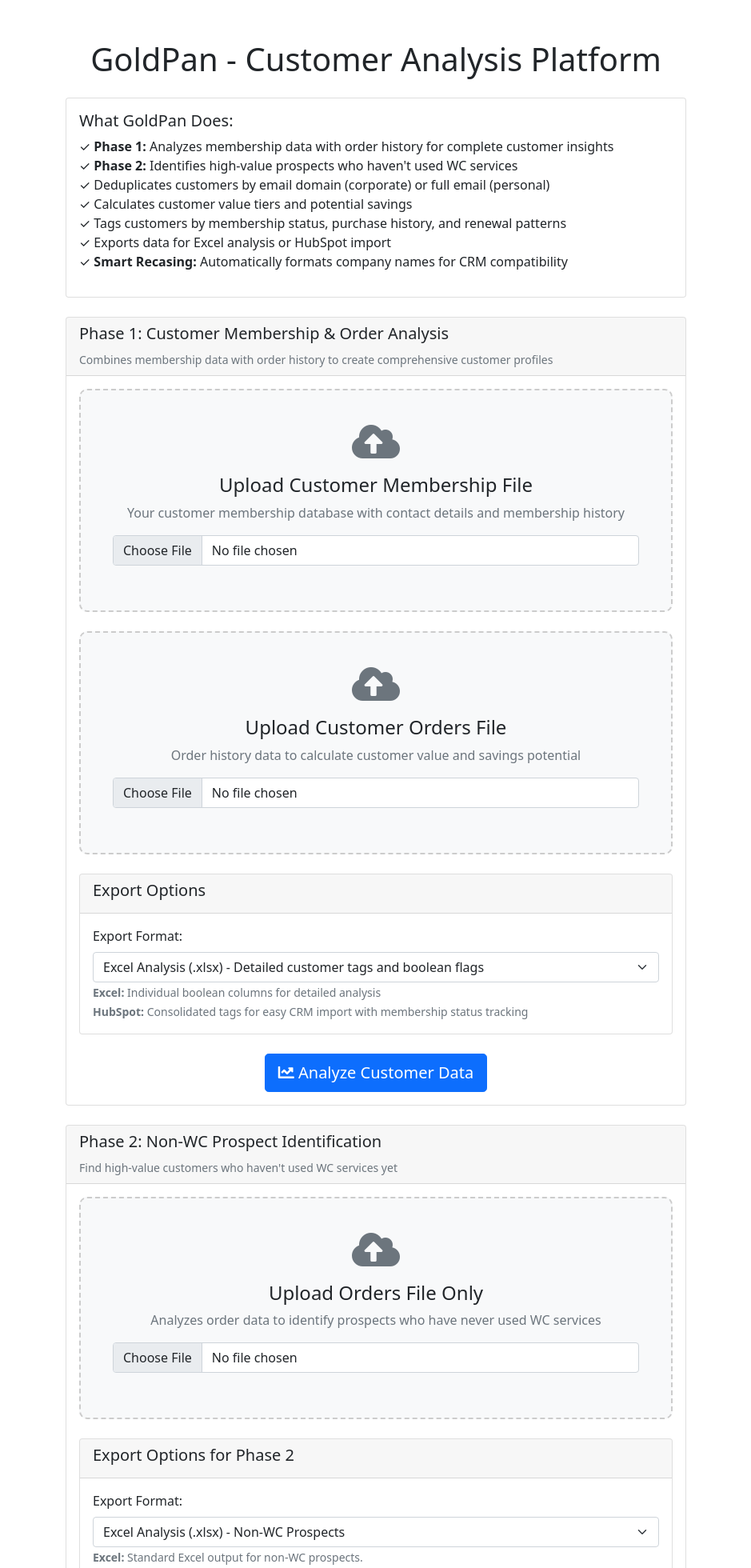
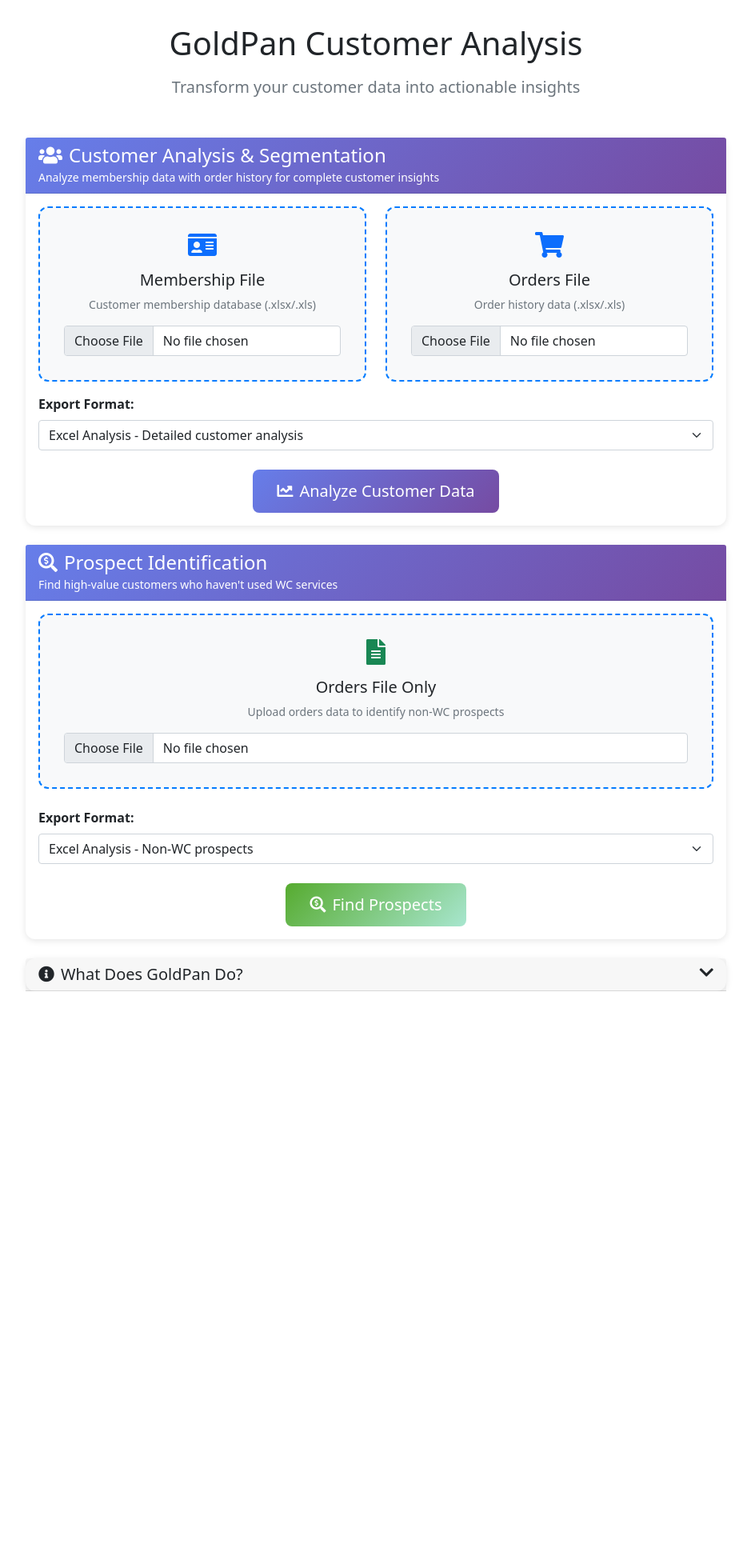
Before and after one commit to aidan-xyz/goldpan, a Flask app: page / in a window 1280 px wide. Shown: the top 1960 px of the page at 80% size, without its empty margins (170-1109 px from the left). After the commit the page ends 1239 px from the top, so only its background shows below. Run offline with Flask 3, Linux system fonts and the light colour scheme; some libraries are stand-ins or nearby versions.

Commit message:
Assistant checkpoint: Simplified UI for better usability
Assistant generated file changes:
- templates/upload.html: Simplify and clean up the UI for better usability

---

User prompt:

can we clean up the UI a bit so it's not so overwhelming and more easy to understand/use

Replit-Commit-Author: Assistant
Replit-Commit-Session-Id: 0aea67ad-3ff1-4d8e-b71c-73a796ee62c1

```diff
--- a/templates/upload.html
+++ b/templates/upload.html
@@ -1,199 +1,180 @@
+
 <!DOCTYPE html>
 <html lang="en">
 <head>
     <meta charset="UTF-8">
     <meta name="viewport" content="width=device-width, initial-scale=1.0">
-    <title>Customer Data Analysis & Prospect Identification</title>
+    <title>GoldPan - Customer Analysis Platform</title>
     <link href="https://cdn.jsdelivr.net/npm/bootstrap@5.1.3/dist/css/bootstrap.min.css" rel="stylesheet">
     <link rel="stylesheet" href="https://cdnjs.cloudflare.com/ajax/libs/font-awesome/5.15.3/css/all.min.css">
     <style>
         .container {
-            max-width: 800px;
-            margin-top: 50px;
+            max-width: 900px;
+            margin-top: 30px;
         }
         .upload-area {
-            border: 2px dashed #ccc;
-            border-radius: 10px;
-            padding: 40px;
+            border: 2px dashed #007bff;
+            border-radius: 12px;
+            padding: 30px;
             text-align: center;
             background-color: #f8f9fa;
+            transition: all 0.3s ease;
         }
         .upload-area:hover {
-            border-color: #007bff;
+            border-color: #0056b3;
             background-color: #e3f2fd;
+        }
+        .feature-card {
+            border: none;
+            box-shadow: 0 2px 8px rgba(0,0,0,0.1);
+            border-radius: 12px;
+        }
+        .btn-primary {
+            background: linear-gradient(135deg, #667eea 0%, #764ba2 100%);
+            border: none;
+            border-radius: 8px;
+            padding: 12px 30px;
+        }
+        .btn-success {
+            background: linear-gradient(135deg, #56ab2f 0%, #a8e6cf 100%);
+            border: none;
+            border-radius: 8px;
+            padding: 12px 30px;
+        }
+        .section-header {
+            background: linear-gradient(135deg, #667eea 0%, #764ba2 100%);
+            color: white;
+            border-radius: 12px 12px 0 0;
+        }
+        .collapse-header {
+            cursor: pointer;
+            transition: all 0.3s ease;
+        }
+        .collapse-header:hover {
+            background-color: #f8f9fa;
         }
     </style>
 </head>
 <body>
     <div class="container">
-        <h1 class="text-center mb-4">GoldPan - Customer Analysis Platform</h1>
-
-        <div class="card">
-            <div class="card-body">
-                <h5 class="card-title">What GoldPan Does:</h5>
-                <ul class="list-unstyled">
-                    <li>✓ <strong>Phase 1:</strong> Analyzes membership data with order history for complete customer insights</li>
-                    <li>✓ <strong>Phase 2:</strong> Identifies high-value prospects who haven't used WC services</li>
-                    <li>✓ Deduplicates customers by email domain (corporate) or full email (personal)</li>
-                    <li>✓ Calculates customer value tiers and potential savings</li>
-                    <li>✓ Tags customers by membership status, purchase history, and renewal patterns</li>
-                    <li>✓ Exports data for Excel analysis or HubSpot import</li>
-                    <li>✓ <strong>Smart Recasing:</strong> Automatically formats company names for CRM compatibility</li>
-                </ul>
-            </div>
+        <div class="text-center mb-5">
+            <h1 class="mb-3">GoldPan Customer Analysis</h1>
+            <p class="lead text-muted">Transform your customer data into actionable insights</p>
         </div>
 
-        <div class="mt-4">
         {% with messages = get_flashed_messages() %}
             {% if messages %}
                 {% for message in messages %}
-                        <div class="alert alert-danger" role="alert">
+                    <div class="alert alert-danger alert-dismissible fade show" role="alert">
                         {{ message }}
+                        <button type="button" class="btn-close" data-bs-dismiss="alert"></button>
                     </div>
                 {% endfor %}
             {% endif %}
         {% endwith %}
 
-            <!-- Phase 1: Standard Processing -->
-            <div class="card mb-4">
-                <div class="card-header">
-                    <h5>Phase 1: Customer Membership & Order Analysis</h5>
-                    <small class="text-muted">Combines membership data with order history to create comprehensive customer profiles</small>
+        <!-- Main Processing Section -->
+        <div class="card feature-card mb-4">
+            <div class="card-header section-header">
+                <h4 class="mb-0"><i class="fas fa-users me-2"></i>Customer Analysis & Segmentation</h4>
+                <small>Analyze membership data with order history for complete customer insights</small>
             </div>
             <div class="card-body">
                 <form method="POST" action="/process" enctype="multipart/form-data">
-                        <div class="upload-area mb-4">
-                            <div class="mb-3">
-                                <i class="fas fa-cloud-upload-alt fa-3x text-muted mb-3"></i>
-                                <h4>Upload Customer Membership File</h4>
-                                <p class="text-muted">Your customer membership database with contact details and membership history</p>
+                    <div class="row">
+                        <div class="col-md-6 mb-3">
+                            <div class="upload-area">
+                                <i class="fas fa-id-card fa-2x text-primary mb-3"></i>
+                                <h5>Membership File</h5>
+                                <p class="text-muted small">Customer membership database (.xlsx/.xls)</p>
                                 <input type="file" class="form-control" name="membership_file" accept=".xlsx,.xls" required>
                             </div>
                         </div>
-
+                        <div class="col-md-6 mb-3">
                             <div class="upload-area">
-                            <div class="mb-3">
-                                <i class="fas fa-cloud-upload-alt fa-3x text-muted mb-3"></i>
-                                <h4>Upload Customer Orders File</h4>
-                                <p class="text-muted">Order history data to calculate customer value and savings potential</p>
+                                <i class="fas fa-shopping-cart fa-2x text-primary mb-3"></i>
+                                <h5>Orders File</h5>
+                                <p class="text-muted small">Order history data (.xlsx/.xls)</p>
                                 <input type="file" class="form-control" name="orders_file" accept=".xlsx,.xls" required>
                             </div>
                         </div>
-
-                        <div class="card mt-4">
-                            <div class="card-header">
-                                <h5>Export Options</h5>
-                            </div>
-                            <div class="card-body">
-                                <label class="form-label">Export Format:</label>
-                                <select class="form-select" name="export_format">
-                                    <option value="standard">Excel Analysis (.xlsx) - Detailed customer tags and boolean flags</option>
-                                    <option value="hubspot">HubSpot Import (.csv) - Multi-select tags for CRM import</option>
-                                </select>
-                                <small class="text-muted">
-                                    <strong>Excel:</strong> Individual boolean columns for detailed analysis<br>
-                                    <strong>HubSpot:</strong> Consolidated tags for easy CRM import with membership status tracking
-                                </small>
-                            </div>
                     </div>
 
-                        <div class="text-center mt-4">
+                    <div class="mb-4">
+                        <label class="form-label fw-bold">Export Format:</label>
+                        <select class="form-select" name="export_format">
+                            <option value="standard">Excel Analysis - Detailed customer analysis</option>
+                            <option value="hubspot">HubSpot CSV - Ready for CRM import</option>
+                        </select>
+                    </div>
+
+                    <div class="text-center">
                         <button type="submit" class="btn btn-primary btn-lg">
-                                <i class="fas fa-chart-line"></i> Analyze Customer Data
+                            <i class="fas fa-chart-line me-2"></i>Analyze Customer Data
                         </button>
                     </div>
                 </form>
             </div>
         </div>
 
-            <!-- Phase 2: Non-WC Prospects Processing -->
-            <div class="card mb-4">
-                <div class="card-header">
-                    <h5>Phase 2: Non-WC Prospect Identification</h5>
-                    <small class="text-muted">Find high-value customers who haven't used WC services yet</small>
+        <!-- Prospect Identification Section -->
+        <div class="card feature-card mb-4">
+            <div class="card-header section-header">
+                <h4 class="mb-0"><i class="fas fa-search-dollar me-2"></i>Prospect Identification</h4>
+                <small>Find high-value customers who haven't used WC services</small>
             </div>
             <div class="card-body">
                 <form method="POST" action="/process_phase_two" enctype="multipart/form-data">
-                        <div class="upload-area">
-                            <div class="mb-3">
-                                <i class="fas fa-cloud-upload-alt fa-3x text-muted mb-3"></i>
-                                <h4>Upload Orders File Only</h4>
-                                <p class="text-muted">Analyzes order data to identify prospects who have never used WC services</p>
+                    <div class="upload-area mb-4">
+                        <i class="fas fa-file-alt fa-2x text-success mb-3"></i>
+                        <h5>Orders File Only</h5>
+                        <p class="text-muted small">Upload orders data to identify non-WC prospects</p>
                         <input type="file" class="form-control" name="orders_file" accept=".xlsx,.xls" required>
                     </div>
+
+                    <div class="mb-4">
+                        <label class="form-label fw-bold">Export Format:</label>
+                        <select class="form-select" name="export_format_phase_two">
+                            <option value="standard_phase_two">Excel Analysis - Non-WC prospects</option>
+                            <option value="hubspot_phase_two">HubSpot CSV - Ready for CRM import</option>
+                        </select>
                     </div>
 
-                        <div class="card mt-4">
-                            <div class="card-header">
-                                <h5>Export Options for Phase 2</h5>
-                            </div>
-                            <div class="card-body">
-                                <label class="form-label">Export Format:</label>
-                                <select class="form-select" name="export_format_phase_two">
-                                    <option value="standard_phase_two">Excel Analysis (.xlsx) - Non-WC Prospects</option>
-                                    <option value="hubspot_phase_two">HubSpot Import (.csv) - Non-WC Prospects</option>
-                                </select>
-                                <small class="text-muted">
-                                    <strong>Excel:</strong> Standard Excel output for non-WC prospects.<br>
-                                    <strong>HubSpot:</strong> CSV formatted for direct HubSpot import, with smart recasing.
-                                </small>
-                            </div>
-                        </div>
-
-                        <div class="alert alert-info mt-3">
-                            <strong>What Phase 2 Does:</strong>
-                            <ul class="mb-0 mt-2">
-                                <li>Filters out any customers who have ever had a "WC Order" marked as "yes"</li>
-                                <li>Calculates total order value for remaining prospects</li>
-                                <li>Identifies high-value prospects (>$1,000 in orders)</li>
-                                <li>Calculates potential WC savings (5% of total orders)</li>
-                                <li>Generates two files: All prospects + High-value prospects</li>
-                                <li>Applies smart title recasing to company names for CRM compatibility</li>
-                            </ul>
-                        </div>
-
-                        <div class="text-center mt-4">
+                    <div class="text-center">
                         <button type="submit" class="btn btn-success btn-lg">
-                                <i class="fas fa-search-dollar"></i> Find Non-WC Prospects
+                            <i class="fas fa-search-dollar me-2"></i>Find Prospects
                         </button>
                     </div>
                 </form>
             </div>
         </div>
+
+        <!-- Collapsible Details Section -->
+        <div class="card feature-card">
+            <div class="card-header collapse-header" data-bs-toggle="collapse" data-bs-target="#detailsSection">
+                <h5 class="mb-0">
+                    <i class="fas fa-info-circle me-2"></i>What Does GoldPan Do?
+                    <i class="fas fa-chevron-down float-end"></i>
+                </h5>
             </div>
-
-        <div class="mt-4">
-            <div class="card">
-                <div class="card-header">
-                    <h6>Required Excel Columns:</h6>
-                </div>
+            <div class="collapse" id="detailsSection">
                 <div class="card-body">
                     <div class="row">
                         <div class="col-md-6">
-                            <strong>Membership File (Phase 1):</strong>
-                            <small class="text-muted d-block">
-                                <strong>Required:</strong> Cust ID, Customer Name, Contact Email, Created Date, Expiration Date<br>
-                                <strong>Optional:</strong> City, State/Region, Membership, Sales Doc, Original Purchase Method, HFO, Contact ID, Contact Name, Contact Phone
-                            </small>
+                            <h6>Key Features:</h6>
+                            <ul class="list-unstyled">
+                                <li>✓ Smart customer deduplication</li>
+                                <li>✓ Value tier calculations</li>
+                                <li>✓ Membership status tracking</li>
+                                <li>✓ Prospect identification</li>
+                                <li>✓ CRM-ready exports</li>
+                            </ul>
                         </div>
                         <div class="col-md-6">
-                            <strong>Orders File (Both Phases):</strong>
-                            <small class="text-muted d-block">
-                                <strong>Required:</strong> SAP ID, Customer Name, Total Value<br>
-                                <strong>Phase 2 Only:</strong> WC Order (to filter non-WC prospects)
-                            </small>
-                        </div>
-                    </div>
-                    <div class="row mt-3">
-                        <div class="col-12">
-                            <strong>Output Features:</strong>
-                            <small class="text-muted d-block">
-                                • <strong>Customer Segmentation:</strong> High-value vs. standard customers (>$1,000 threshold)<br>
-                                • <strong>Membership Status:</strong> Active, expiring soon, recently renewed, expired<br>
-                                • <strong>Value Calculations:</strong> Total order value, estimated savings (8% for members, 5% for prospects)<br>
-                                • <strong>Smart Deduplication:</strong> By company domain for business emails, individual for personal emails<br>
-                                • <strong>CRM Ready:</strong> Formatted for direct import into HubSpot or Excel analysis<br>
-                                • <strong>Smart Title Recasing:</strong> Company names formatted for optimal CRM display.
+                            <h6>Required Columns:</h6>
+                            <small class="text-muted">
+                                <strong>Membership:</strong> Cust ID, Customer Name, Contact Email, Created Date, Expiration Date<br>
+                                <strong>Orders:</strong> SAP ID, Customer Name, Total Value
                             </small>
                         </div>
                     </div>
```
Lines whose indentation alone changed are shown as unchanged.
